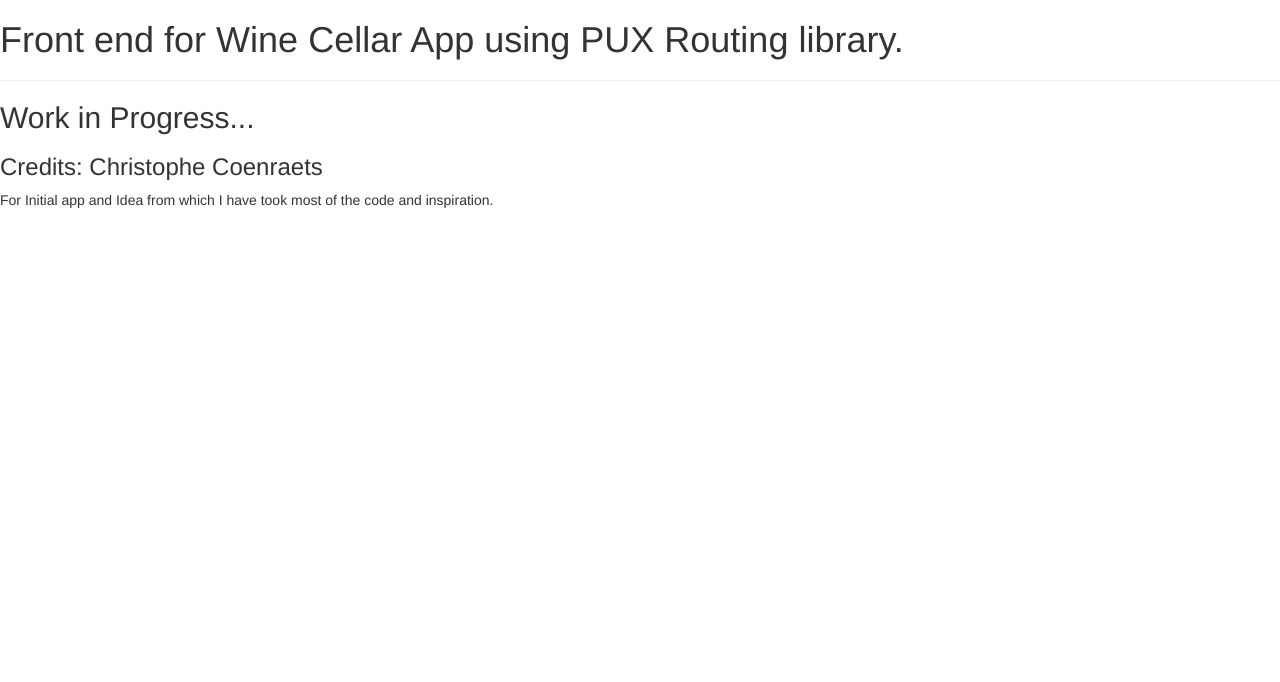
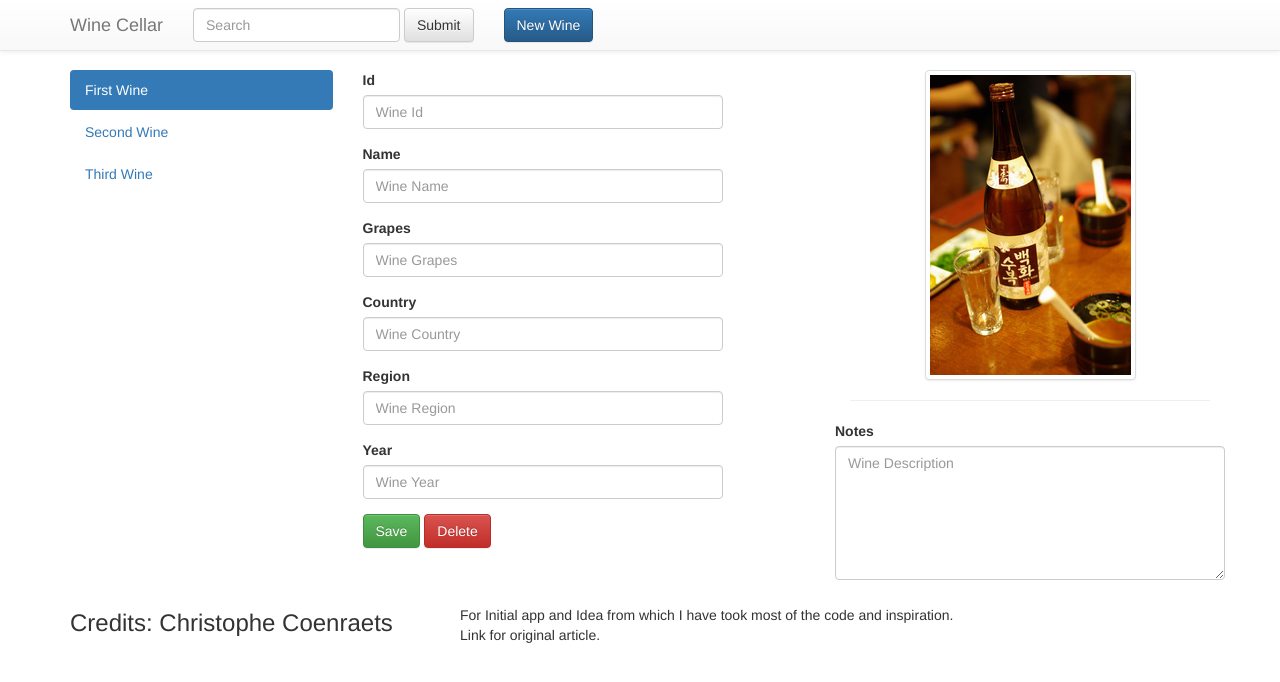
Before and after one commit to piyushchauhan2011/pux-routing-example, a PHP site: page /frontend/index.html in a window 1280 px wide. Shown: the top 682 px of the page. Run offline with PHP 8.4, Linux system fonts and the light colour scheme; some libraries are stand-ins or nearby versions.

Commit message:
Added front end layout for coding.

```diff
--- a/frontend/index.html
+++ b/frontend/index.html
@@ -1,4 +1,6 @@
-<html>
+<!DOCTYPE html>
+<html lang="en">
+
 <head>
   <title>Wine Cellar App.</title>
   <!-- Latest compiled and minified CSS -->
@@ -6,17 +8,121 @@
 
   <!-- Optional theme -->
   <link rel="stylesheet" href="https://maxcdn.bootstrapcdn.com/bootstrap/3.3.1/css/bootstrap-theme.min.css">
+  <style>
+  .starter-template {
+    padding-top: 70px;
+  }
+  .pad-footer {
+    padding-top: 10px;
+  }
+  .pad-content {
+    padding-top: 15px;
+  }
+  </style>
 </head>
 
 <body>
-    <h1>Front end for Wine Cellar App using PUX Routing library.</h1>
+  <nav class="navbar navbar-default navbar-fixed-top" role="navigation">
+    <div class="container">
+      <div class="navbar-header">
+        <button type="button" class="navbar-toggle collapsed" data-toggle="collapse" data-target="#navbar" aria-expanded="false" aria-controls="navbar">
+          <span class="sr-only">Toggle navigation</span>
+          <span class="icon-bar"></span>
+          <span class="icon-bar"></span>
+          <span class="icon-bar"></span>
+        </button>
+        <a class="navbar-brand" href="#">Wine Cellar</a>
+      </div>
+      <div id="navbar" class="collapse navbar-collapse">
+        <form class="navbar-form navbar-left" role="search">
+          <div class="form-group">
+            <input type="text" class="form-control" placeholder="Search">
+          </div>
+          <button type="submit" class="btn btn-default">Submit</button>
+        </form>
+        <ul class="nav navbar-nav navbar-form">
+          <li>
+            <button class="btn btn-primary">New Wine</button>
+          </li>
+        </ul>
+      </div>
+      <!--/.nav-collapse -->
+    </div>
+  </nav>
+
+  <div class="container">
+    <div class="starter-template">
+      <div class="row">
+        <div class="col-md-3">
+          <ul class="nav nav-pills nav-stacked">
+            <li role="presentation" class="active"><a href="#">First Wine</a>
+            </li>
+            <li role="presentation"><a href="#">Second Wine</a>
+            </li>
+            <li role="presentation"><a href="#">Third Wine</a>
+            </li>
+          </ul>
+        </div>
+        <div class="col-md-4">
+          <form role="form">
+            <div class="form-group">
+              <label for="wine_id">Id</label>
+              <input type="text" class="form-control" id="wine_id" placeholder="Wine Id">
+            </div>
+            <div class="form-group">
+              <label for="wine_name">Name</label>
+              <input type="text" class="form-control" id="wine_name" placeholder="Wine Name">
+            </div>
+            <div class="form-group">
+              <label for="wine_grapes">Grapes</label>
+              <input type="text" class="form-control" id="wine_grapes" placeholder="Wine Grapes">
+            </div>
+            <div class="form-group">
+              <label for="wine_country">Country</label>
+              <input type="text" class="form-control" id="wine_country" placeholder="Wine Country">
+            </div>
+            <div class="form-group">
+              <label for="wine_region">Region</label>
+              <input type="text" class="form-control" id="wine_region" placeholder="Wine Region">
+            </div>
+            <div class="form-group">
+              <label for="wine_year">Year</label>
+              <input type="text" class="form-control" id="wine_year" placeholder="Wine Year">
+            </div>
+            <button id="wine_submit" class="btn btn-success">Save</button>
+            <button id="wine_delete" class="btn btn-danger">Delete</button>
+          </form>
+        </div>
+        <div class="col-md-4 col-md-offset-1">
+          <div class="row text-center">
+            <img src="pics/cheongju.jpg" alt="Wine Image" class="img-thumbnail">
+          </div>
           <hr/>
-    <h2>Work in Progress...</h2>
+          <div class="row">
+            <label for="wine_description">Notes</label>
+            <textarea class="form-control" id="wine_description" rows="6" placeholder="Wine Description"></textarea>
+          </div>
+        </div>
+      </div>
+    </div>
+  </div>
 
+  <div class="container pad-footer">
+    <div class="row">
+      <div class="col-md-4">
         <h3>Credits: Christophe Coenraets</h3>
-    <p>For Initial app and Idea from which I have took most of the code and inspiration.</p>
+      </div>
+      <div class="col-md-8 pad-content">
+        <p>
+          For Initial app and Idea from which I have took most of the code and inspiration.<br/>
+          Link for original article.
+        </p>
+      </div>
+    </div>
+  </div>
 
   <script src="//cdnjs.cloudflare.com/ajax/libs/jquery/2.1.1/jquery.min.js"></script>
   <script src="frontend/app.js"></script>
 </body>
+
 </html>
```
Also changed, not shown: index.php (+8 -1 lines), pics/block_nine.jpg (added), pics/bodega_lurton.jpg (added), pics/bouscat.jpg (added), pics/cheongju.jpg (added), pics/domaine_serene.jpg (added), pics/ex_umbris.jpg (added), pics/generic.jpg (added), pics/lan_rioja.jpg (added), pics/le_doyenne.jpg (added), pics/lurton-pinot-gris.jpg (added), pics/margerum.jpg (added), pics/morizottes.jpg (added), pics/rex_hill.jpg (added), 2 more files. Lines whose indentation alone changed are shown as unchanged.
